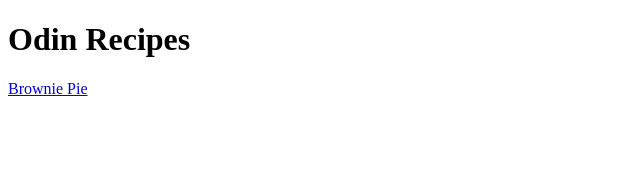
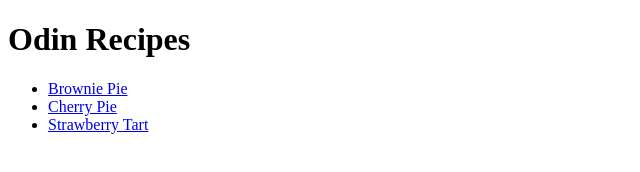
Before and after one commit to JDaniel957/odin-recipes, a plain HTML site: page index.html in a window 1280 px wide. Shown: the whole page, without its empty margins (0-640 px from the left). Drawn offline with Linux system fonts and the light colour scheme.

Commit message:
Add all the recipes to the main index page

```diff
--- a/index.html
+++ b/index.html
@@ -7,7 +7,10 @@
 
   <body>
     <h1>Odin Recipes</h1>
-
-    <a href="recipes/brownie-pie.html">Brownie Pie</a>
+    <ul>
+      <li><a href="recipes/brownie-pie.html">Brownie Pie</a></li>
+      <li><a href="recipes/cherry-pie.html">Cherry Pie</a></li>
+      <li><a href="recipes/strawberry-tart.html">Strawberry Tart</a></li>
+    </ul>
   </body>
 </html>
```
